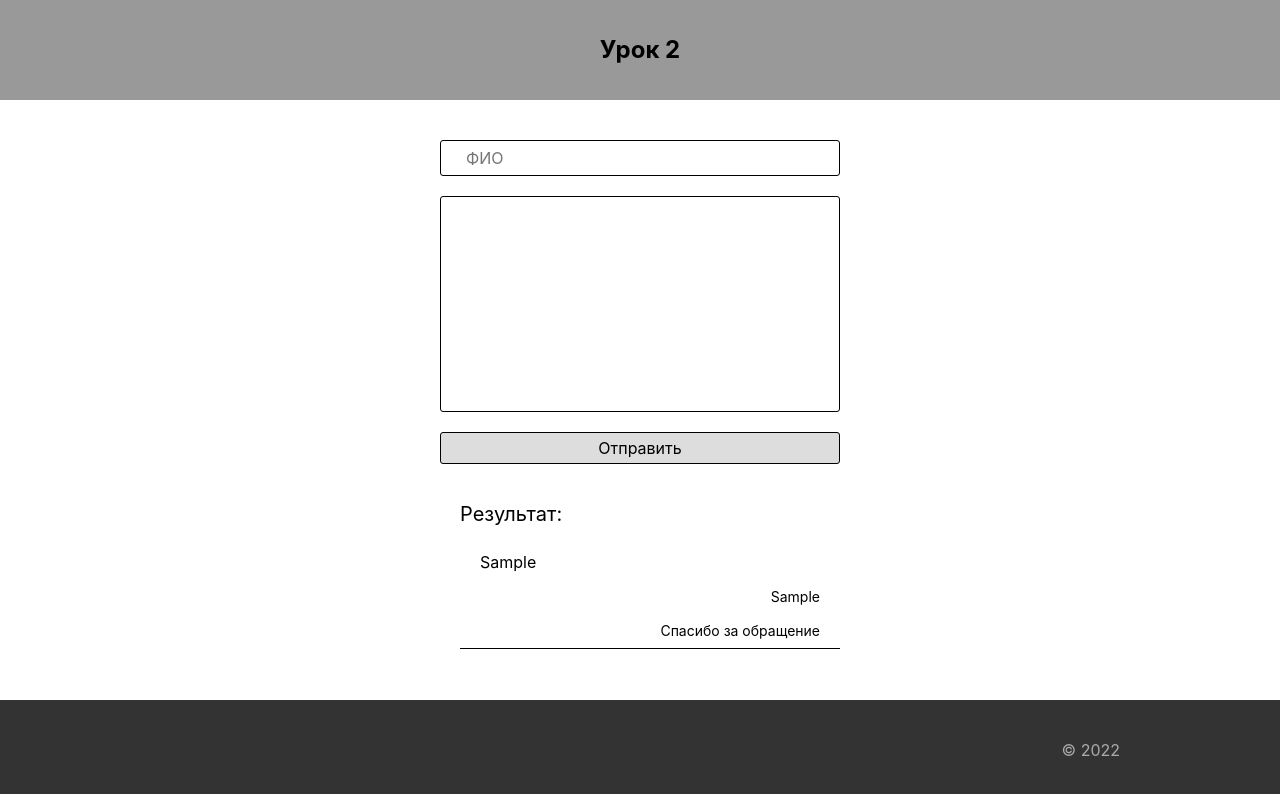
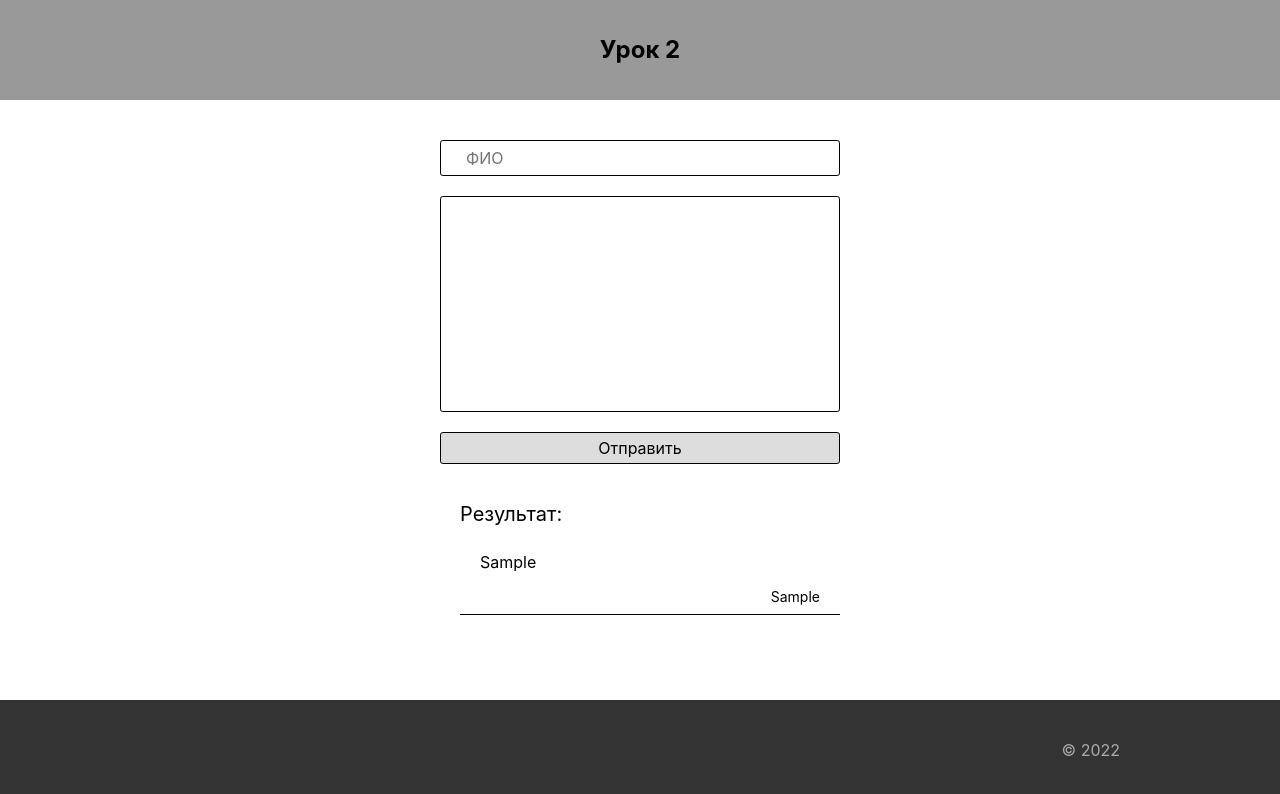
Before and after one commit to anlesem/HW, a React (Create React App) app: page / in a window 1280 px wide. Both pictures are taken after typing "Sample", "Sample" into the empty fields and a click on the button "Отправить". Shown: the top 794 px of the page. Built offline with nearby package versions, Linux system fonts and the light colour scheme.

Commit message:
1,2,3 через компонент

```diff
--- a/src/components/App/App.js
+++ b/src/components/App/App.js
@@ -1,51 +1,44 @@
-import { useState, useEffect, useRef } from 'react';
+import { useState, useEffect } from 'react';
 
 import style from './App.module.scss';
 
 import { Header } from '../Header/Header';
 // import { Message } from '../Message/Message';
+import { MessageList } from '../MessageList/MessageList';
+import { Form } from '../Form/Form';
 import { Footer } from '../Footer/Footer';
 
 
 function App() {
-	const [messageList, setMessageList] = useState([]);
-	const robotRef = useRef(null);
+	const [messages, setMessages] = useState([]);
+	// const robotRef = useRef(null);
 
-	const handleClick = (event) => {
-		event.preventDefault();
-		if (event.target.form.elements.author.value || event.target.form.elements.text.value) {
-			setMessageList([...messageList, {
-				author: event.target.form.elements.author.value,
-				text: event.target.form.elements.text.value
+	// text, event для разнообразия
+	const sendMassage = (text, event) => {
+		if (event.target.elements.author.value || event.target.elements.text.value) {
+			setMessages([...messages, {
+				author: text,
+				text: event.target.elements.text.value,
 			}]);
-			event.target.form.elements.author.value = '';
-			event.target.form.elements.text.value = '';
+			event.target.elements.author.value = '';
+			event.target.elements.text.value = '';
 		}
+		// вызов console.log(messages);	не работает
 	}
 
 	useEffect(() => {
-		if (messageList.length > 0) {
-			robotRef.current.insertAdjacentHTML('beforeend', '<p>Спасибо за обращение</p>');
-		}
-	}, [messageList.length]);
+		// вызов console.log(messages);	работает
+	}, [messages]);
+
 
 	return (
 		<div className={style.root}>
 			<Header />
 			<main className="container">
 				{/* <Message content={'Все задания выполнены'} /> */}
-				<form action='#' className={style.form}>
-					<input type='text' name='author' placeholder='ФИО' className={style.form_author}></input>
-					<textarea name='text' className={style.form_text}></textarea>
-					<button className={style.form_button} onClick={(event) => handleClick(event)}>Отправить</button>
-				</form>
-				<ul className={style.messageList}>Результат: {messageList.map((item, idx) => {
-					return <li key={idx} ref={robotRef} className={style.message}>
-						<p className={style.message_text}>{item.text}</p>
-						<p className={style.message_author}>{item.author}</p>
-					</li>;
-				})}
-				</ul>
+
+				<Form addMessage={sendMassage} />
+				<MessageList message={messages} />
 			</main>
 			<Footer />
 		</div>
--- a/src/components/App/App.module.scss
+++ b/src/components/App/App.module.scss
@@ -3,62 +3,3 @@
 	display: grid;
 	grid-template-rows: 100px 1fr 100px;
 }
-
-.form {
-	display: flex;
-	flex-direction: column;
-	width: 400px;
-	margin-top: 40px;
-
-	&_author {
-		border: 1px solid #000;
-		border-radius: 3px;
-		padding: 7px 25px;
-	}
-
-	&_text {
-		min-height: 200px;
-		margin-top: 20px;
-		border: 1px solid #000;
-		border-radius: 3px;
-		padding: 7px 25px;
-	}
-
-	&_button {
-		margin-top: 20px;
-		border: 1px solid #000;
-		border-radius: 3px;
-		padding: 7px 25px;
-		background-color: #ddd;
-	}
-}
-
-.messageList {
-	margin-top: 40px;
-	padding-left: 20px;
-	font-size: 20px;
-	font-weight: semibold;
-}
-
-.message {
-	margin-top: 20px;
-	padding: 10px 20px;
-
-	font-size: 14px;
-	font-weight: normal;
-	border-bottom: 1px solid #000;
-
-	&_text {
-		font-size: 16px;
-	}
-
-	&_author {
-		margin-top: 20px;
-		text-align: right;
-	}
-
-	p:last-child {
-		margin-top: 20px;
-		text-align: right;
-	}
-}
--- /dev/null
+++ b/src/components/Form/Form.jsx
@@ -0,0 +1,19 @@
+import { useState } from 'react';
+
+import style from './Form.module.scss';
+
+export const Form = ({ addMessage }) => {
+   const [text, setText] = useState('');
+   const handleSubmit = (event) => {
+      event.preventDefault();
+      // text, event для разнообразия
+      addMessage(text, event);
+   }
+   return (
+      <form className={style.form} onSubmit={handleSubmit}>
+         <input type='text' name='author' placeholder='ФИО' className={style.form_author} onChange={event => setText(event.target.value)}></input>
+         <textarea name='text' className={style.form_text}></textarea>
+         <button className={style.form_button}>Отправить</button>
+      </form>
+   );
+}
--- /dev/null
+++ b/src/components/Form/Form.module.scss
@@ -0,0 +1,28 @@
+.form {
+   display: flex;
+   flex-direction: column;
+   width: 400px;
+   margin-top: 40px;
+
+   &_author {
+      border: 1px solid #000;
+      border-radius: 3px;
+      padding: 7px 25px;
+   }
+
+   &_text {
+      min-height: 200px;
+      margin-top: 20px;
+      border: 1px solid #000;
+      border-radius: 3px;
+      padding: 7px 25px;
+   }
+
+   &_button {
+      margin-top: 20px;
+      border: 1px solid #000;
+      border-radius: 3px;
+      padding: 7px 25px;
+      background-color: #ddd;
+   }
+}
--- /dev/null
+++ b/src/components/MessageList/MessageList.jsx
@@ -0,0 +1,14 @@
+import style from './MessageList.module.scss';
+
+export const MessageList = (props) => {
+
+   return (
+      <ul className={style.messages}>Результат: {props.message.map((item, idx) => {
+         return <li key={idx} className={style.message}>
+            <p className={style.message_text}>{item.text}</p>
+            <p className={style.message_author}>{item.author}</p>
+         </li>;
+      })}
+      </ul>
+   );
+}
--- /dev/null
+++ b/src/components/MessageList/MessageList.module.scss
@@ -0,0 +1,29 @@
+.messages {
+   margin-top: 40px;
+   padding-left: 20px;
+   font-size: 20px;
+   font-weight: semibold;
+}
+
+.message {
+   margin-top: 20px;
+   padding: 10px 20px;
+
+   font-size: 14px;
+   font-weight: normal;
+   border-bottom: 1px solid #000;
+
+   &_text {
+      font-size: 16px;
+   }
+
+   &_author {
+      margin-top: 20px;
+      text-align: right;
+   }
+
+   &_robot {
+      margin-top: 20px;
+      text-align: right;
+   }
+}
```
